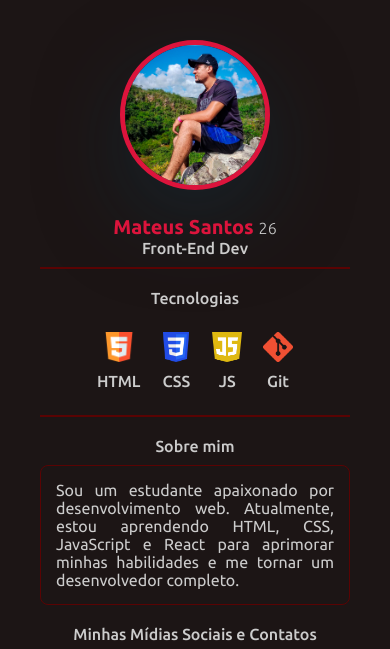
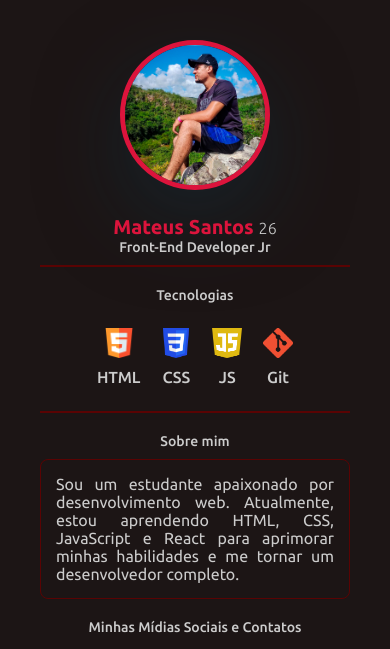
Before and after one commit to pacdt/Projetos-Links, a plain HTML site: page index.html in a window 390 px wide. Shown: the top 649 px of the page. Drawn offline with Linux system fonts and the light colour scheme.

Commit message:
Shorts alterations

```diff
--- a/index.html
+++ b/index.html
@@ -15,7 +15,7 @@
 					src="./assets/profile.jpg"
 					alt="Mateus Santos's Phrofile Photo" />
 				<h2>Mateus Santos <span>26</span></h2>
-				<h3>Front-End Dev</h3>
+				<h3>Front-End Developer Jr</h3>
 				<hr />
 				<h3>Tecnologias</h3>
 				<div id="techs">
--- a/style.css
+++ b/style.css
@@ -50,7 +50,7 @@ h2 {
 }
 #profile h3 {
 	font-weight: 500;
-	font-size: 18px;
+	font-size: 16px;
 	/* color: #1C1515; */
 	color: #ccc;
 	margin-bottom: 10px;
@@ -230,7 +230,7 @@ h2 {
 		font-size: 16px;
 	}
 	#profile h3 {
-		font-size: 16px;
+		font-size: 14px;
 	}
 	#techs .tech img {
 		width: 30px;
```
